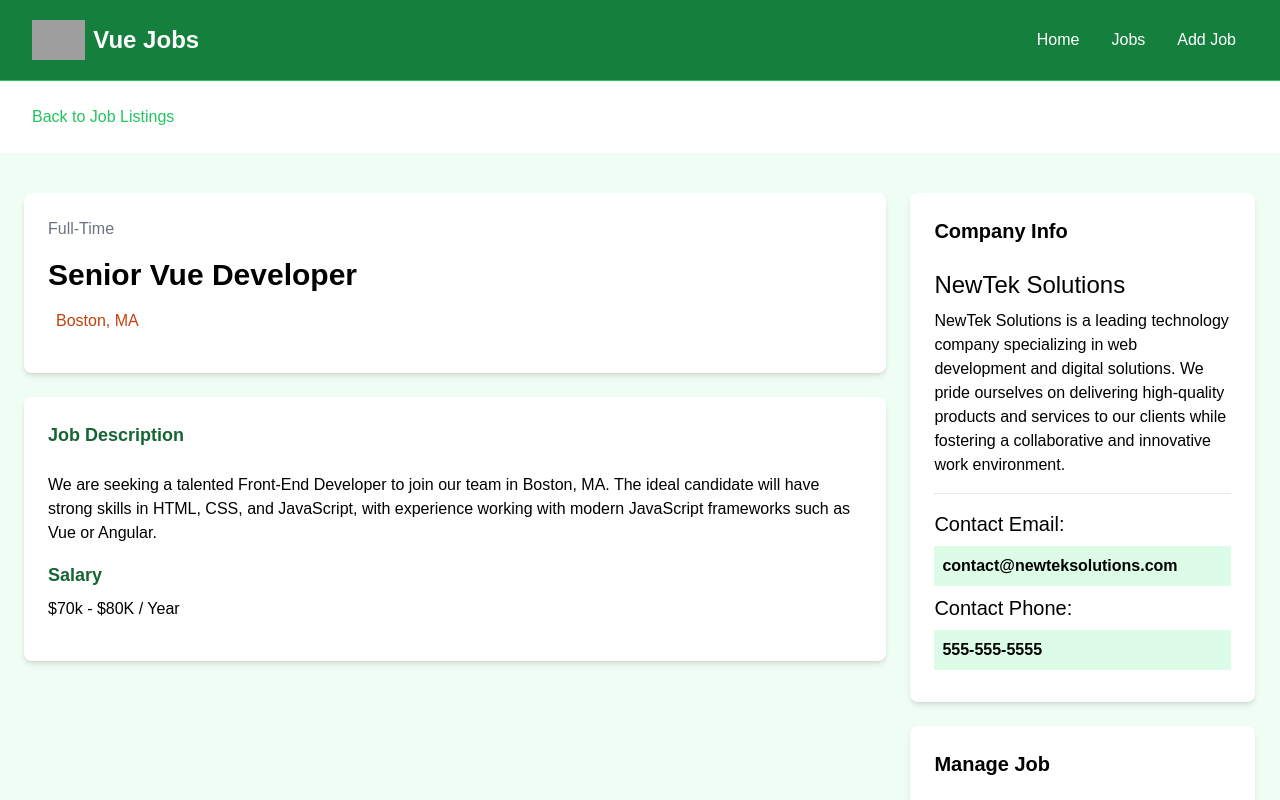
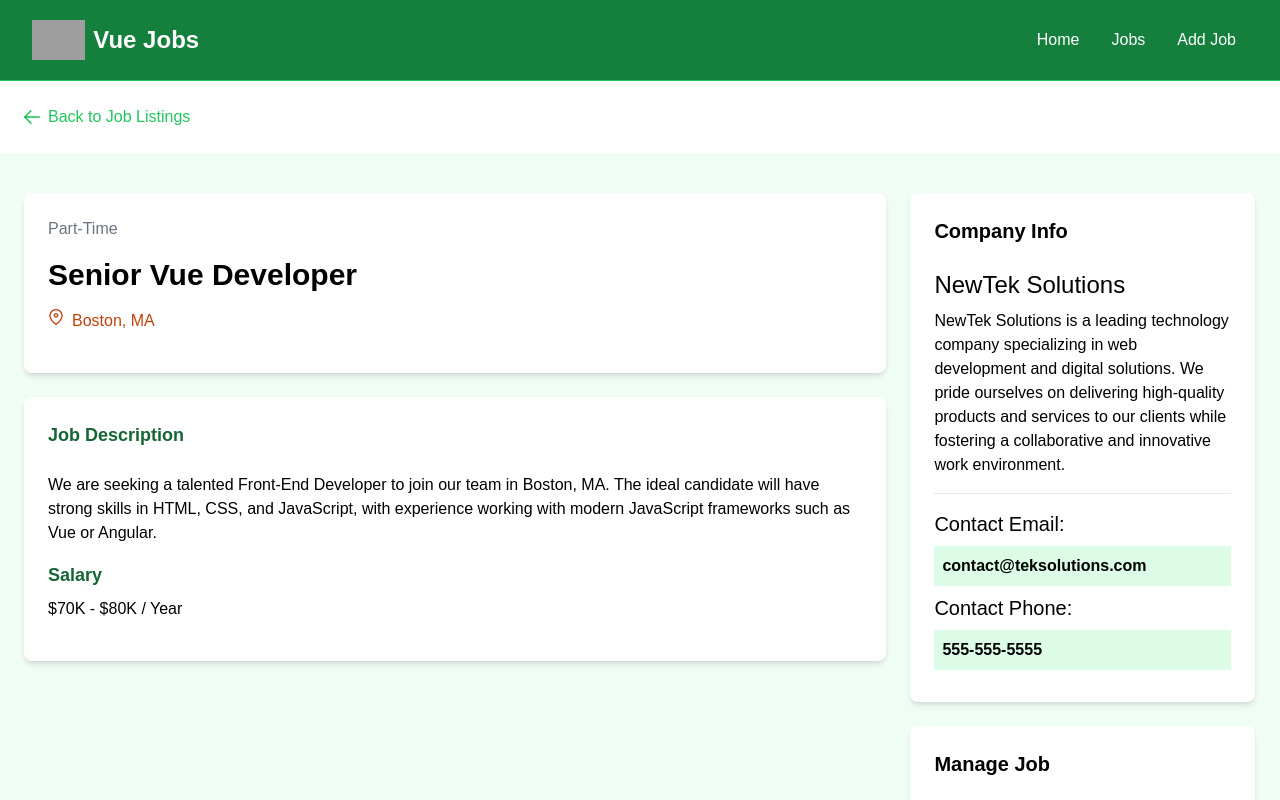
Before and after one commit to JaredBecker/vue-job-listing, a Vue app: page /jobs/1 in a window 1280 px wide. Shown: the top 800 px of the page. Built offline with nearby package versions, Linux system fonts and the light colour scheme; data requests are answered from the project's data file; grey boxes are pictures that could not be loaded; the HTML template or start-up script is replaced by a standard one.

Commit message:
Update job view to be dynamic and add back button component

```diff
--- /dev/null
+++ b/src/components/BackButton.vue
@@ -0,0 +1,17 @@
+<script setup>
+import { RouterLink } from "vue-router";
+</script>
+
+<template>
+  <!-- Go Back -->
+  <section>
+    <div class="container m-auto py-6 px-6">
+      <RouterLink
+        to="/jobs"
+        class="text-green-500 hover:text-green-600 flex items-center"
+      >
+        <i class="pi pi-arrow-left mr-2"></i> Back to Job Listings
+      </RouterLink>
+    </div>
+  </section>
+</template>
--- a/src/views/JobView.vue
+++ b/src/views/JobView.vue
@@ -1,33 +1,48 @@
-<script setup></script>
+<script setup>
+import PulseLoader from "vue-spinner/src/PulseLoader.vue";
+import axios from "axios";
+import { useRoute, RouterLink } from "vue-router";
+import { reactive, onMounted } from "vue";
+import BackButton from "@/components/BackButton.vue";
+
+const route = useRoute();
+const jobId = route.params.id;
+
+const state = reactive({
+  job: {},
+  isLoading: true,
+});
+
+onMounted(async () => {
+  try {
+    const response = await axios.get(`http://localhost:5000/jobs/${jobId}`);
+    state.job = response.data;
+  } catch (error) {
+    console.error("Error fetching job:", error);
+  } finally {
+    setTimeout(() => {
+      state.isLoading = false;
+    }, 1500);
+  }
+});
+</script>
+
 <template>
-  <!-- Go Back -->
-  <section>
-    <div class="container m-auto py-6 px-6">
-      <a
-        href="jobs.html"
-        class="text-green-500 hover:text-green-600 flex items-center"
-      >
-        <i class="fas fa-arrow-left mr-2"></i> Back to Job Listings
-      </a>
-    </div>
-  </section>
-
-  <section class="bg-green-50">
+  <BackButton />
+  <section v-if="!state.isLoading" class="bg-green-50">
     <div class="container m-auto py-10 px-6">
       <div class="grid grid-cols-1 md:grid-cols-70/30 w-full gap-6">
         <main>
           <div
             class="bg-white p-6 rounded-lg shadow-md text-center md:text-left"
           >
-            <div class="text-gray-500 mb-4">Full-Time</div>
-            <h1 class="text-3xl font-bold mb-4">Senior Vue Developer</h1>
+            <div class="text-gray-500 mb-4">{{ state.job.type }}</div>
+            <h1 class="text-3xl font-bold mb-4">{{ state.job.title }}</h1>
             <div
               class="text-gray-500 mb-4 flex align-middle justify-center md:justify-start"
             >
-              <i
-                class="fa-solid fa-location-dot text-lg text-orange-700 mr-2"
-              ></i>
-              <p class="text-orange-700">Boston, MA</p>
+              <i class="pi pi-map-marker text-orange-700 mr-2"></i>
+              <p class="text-orange-700">{{ state.job.location }}</p>
             </div>
           </div>
 
@@ -37,15 +52,12 @@
             </h3>
 
             <p class="mb-4">
-              We are seeking a talented Front-End Developer to join our team in
-              Boston, MA. The ideal candidate will have strong skills in HTML,
-              CSS, and JavaScript, with experience working with modern
-              JavaScript frameworks such as Vue or Angular.
+              {{ state.job.description }}
             </p>
 
             <h3 class="text-green-800 text-lg font-bold mb-2">Salary</h3>
 
-            <p class="mb-4">$70k - $80K / Year</p>
+            <p class="mb-4">{{ state.job.salary }} / Year</p>
           </div>
         </main>
 
@@ -55,13 +67,10 @@
           <div class="bg-white p-6 rounded-lg shadow-md">
             <h3 class="text-xl font-bold mb-6">Company Info</h3>
 
-            <h2 class="text-2xl">NewTek Solutions</h2>
+            <h2 class="text-2xl">{{ state.job.company.name }}</h2>
 
             <p class="my-2">
-              NewTek Solutions is a leading technology company specializing in
-              web development and digital solutions. We pride ourselves on
-              delivering high-quality products and services to our clients while
-              fostering a collaborative and innovative work environment.
+              {{ state.job.company.description }}
             </p>
 
             <hr class="my-4" />
@@ -69,22 +78,24 @@
             <h3 class="text-xl">Contact Email:</h3>
 
             <p class="my-2 bg-green-100 p-2 font-bold">
-              contact@newteksolutions.com
+              {{ state.job.company.contactEmail }}
             </p>
 
             <h3 class="text-xl">Contact Phone:</h3>
 
-            <p class="my-2 bg-green-100 p-2 font-bold">555-555-5555</p>
+            <p class="my-2 bg-green-100 p-2 font-bold">
+              {{ state.job.company.contactPhone }}
+            </p>
           </div>
 
           <!-- Manage -->
           <div class="bg-white p-6 rounded-lg shadow-md mt-6">
             <h3 class="text-xl font-bold mb-6">Manage Job</h3>
-            <a
-              href="add-job.html"
+            <RouterLink
+              :to="`/jobs/edit/${state.job.id}`"
               class="bg-green-500 hover:bg-green-600 text-white text-center font-bold py-2 px-4 rounded-full w-full focus:outline-none focus:shadow-outline mt-4 block"
-              >Edit Job</a
-            >
+              >Edit Job
+            </RouterLink>
             <button
               class="bg-red-500 hover:bg-red-600 text-white font-bold py-2 px-4 rounded-full w-full focus:outline-none focus:shadow-outline mt-4 block"
             >
@@ -95,4 +106,7 @@
       </div>
     </div>
   </section>
+  <div v-else class="text-center text-gray-500 py-6">
+    <PulseLoader />
+  </div>
 </template>
```
